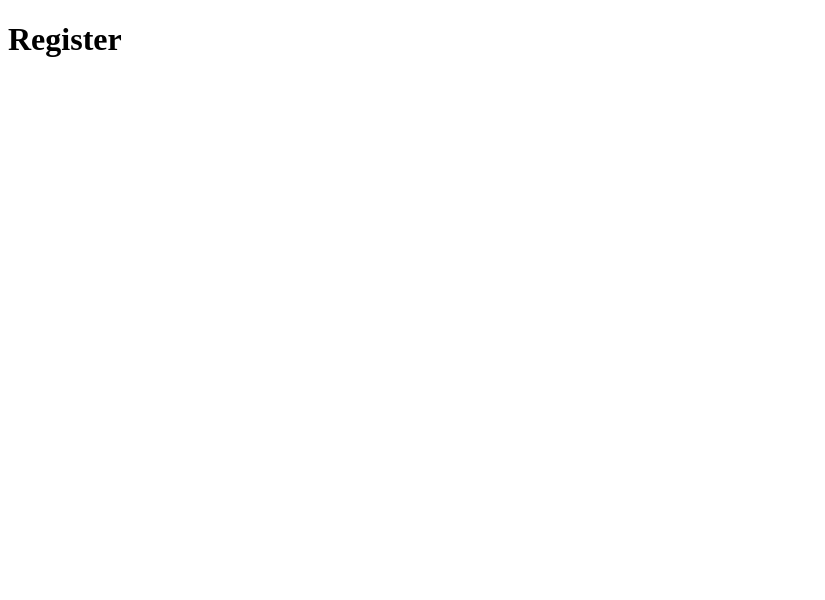
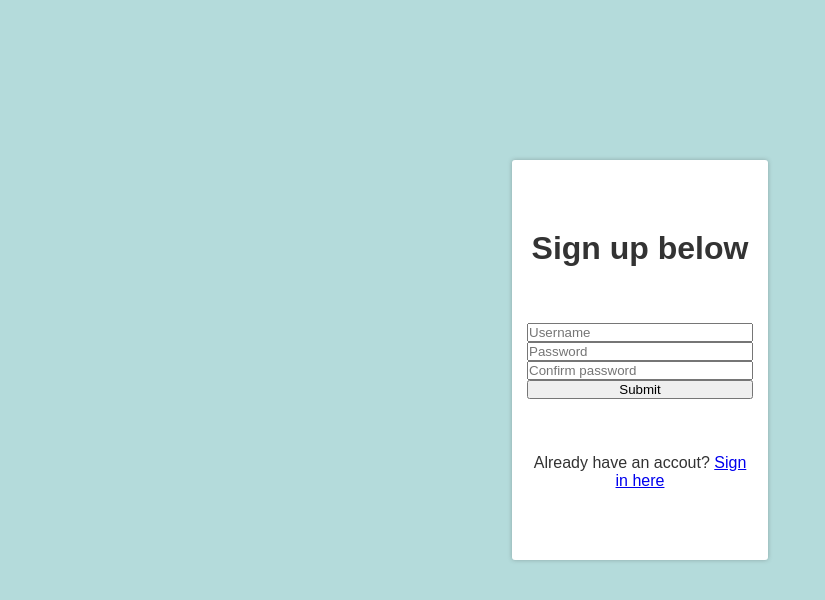
Before and after one commit to sJones1997/client-ecommerce, a React (Create React App) app: page /register in a window 1280 px wide. Shown: the top 600 px of the page, without its empty margins (0-825 px from the left). Built offline with nearby package versions, Linux system fonts and the light colour scheme.

Commit message:
working on registration

```diff
--- a/src/app/App.js
+++ b/src/app/App.js
@@ -3,21 +3,26 @@ import {
   Switch,
   Route
 } from "react-router-dom";
+import './app.css';
 import Homepage from '../features/homepage/Homepage';
 import Login from '../features/login/Login';
 import Register from '../features/register/Register';
-export const baseUrl = 'http://localhost:3000/'
+export const baseUrl = 'http://localhost:3000/api'
 
 function App() {
   return (
     <div className="App">
       <Router>
+        <header>
 
-        <Switch>
-          <Route exact path='/' component={Homepage} />
-          <Route exact path='/login' component={Login} />
-          <Route exact path='/register' component={Register} />
-        </Switch>
+        </header>
+        <main>
+          <Switch>
+            <Route exact path='/' component={Homepage} />
+            <Route exact path='/login' component={Login} />
+            <Route exact path='/register' component={Register} />
+          </Switch>
+        </main>
       </Router>
     </div>
   );
--- /dev/null
+++ b/src/app/app.css
@@ -0,0 +1,17 @@
+*{
+    padding: 0;
+    margin: 0;
+}
+
+@import url('https://fonts.googleapis.com/css2?family=Raleway:wght@300;400;600&display=swap');
+
+html, body {
+    overflow-x: hidden;
+}
+
+.App {
+    background-color: #b4dbdb;
+    height: 100vh;
+    color: #333;
+    font-family: 'Raleway', sans-serif;
+}
--- /dev/null
+++ b/src/app/store.js
@@ -0,0 +1,8 @@
+import { configureStore, applyMiddleware } from "@reduxjs/toolkit";
+import registerReducer from '../features/register/registerSlice';
+
+export default configureStore({
+    reducer: {
+        registerSlice: registerReducer
+    }
+}, applyMiddleware);
--- a/src/features/register/Register.js
+++ b/src/features/register/Register.js
@@ -1,9 +1,49 @@
+import {useState} from 'react'
+import { Link } from 'react-router-dom';
+import {submitCredentials} from './registerSlice';
+import './register.css';
+import { useDispatch } from 'react-redux';
 
 
 export default function Register(){
+
+    const [username, setUsername] = useState('');
+    const [password, setPassword] = useState('');
+    const [confirmPassword, setConfirmPassword] = useState('');
+    const dispatch = useDispatch();
+
+    const handleUserNameChange = e => {
+        setUsername(e.target.value)
+    }
+
+    const handlePasswordChange = e => {
+        setPassword(e.target.value)
+    }
+
+    const handlePasswordConfirmChange = e => {
+        setConfirmPassword(e.target.value)
+    }
+
+    const handleSubmit = e => {
+        e.preventDefault();
+        dispatch(submitCredentials({username: username, password: password, confirmPassword: confirmPassword}));
+
+    }
+
     return (
-        <div>
-            <h1>Register</h1>
+        <div className="registerContainer">
+            <div className="formContainer">
+                <h1>Sign up below</h1>
+                <form onSubmit={(e) => handleSubmit(e)}>
+                    <input type="text" name="username" onChange={handleUserNameChange} value={username} placeholder="Username" required/>
+                    <input type="password" name="password" onChange={handlePasswordChange} value={password} placeholder="Password" required />
+                    <input type="password" name="passwordConfirm" onChange={handlePasswordConfirmChange} value={confirmPassword} placeholder="Confirm password" required />
+                    <input type="submit" value="Submit" />
+                </form>
+                <div className="login-prompt">
+                    <p>Already have an accout? <Link to='/login'>Sign in here</Link></p>
+                </div>
+            </div>
         </div>
     )
 }
--- /dev/null
+++ b/src/features/register/register.css
@@ -0,0 +1,27 @@
+.registerContainer {
+    height:100vh;
+    display: flex;
+    justify-content: center;
+    align-items: center;
+}
+
+.registerContainer .formContainer {
+    padding:15px;
+    box-sizing: border-box;
+    background-color: #fff;
+    width:20%;
+    height:50%;
+    border-radius: 3px;
+    box-shadow: 0 0 4px rgba(66,66,66,0.35);
+    text-align: center;
+    transform: translateY(-10%);
+    display: flex;
+    flex-direction: column;
+    justify-content: space-evenly;
+}
+
+.registerContainer .formContainer form {
+    display: flex;
+    flex-direction: column;
+
+}
--- /dev/null
+++ b/src/features/register/registerSlice.js
@@ -0,0 +1,32 @@
+import {createAsyncThunk, createSlice} from "@reduxjs/toolkit";
+import {baseUrl} from '../../app/App';
+
+export const submitCredentials = createAsyncThunk(
+    'registerSlice/submitDetails',
+    async (userObj) => {
+        const {username, password, confirmPassword} = userObj;
+        const basic = `${username}.${password}.${confirmPassword}`;
+        const basicEncoded = Buffer.from(basic).toString('base64');
+        console.log(basicEncoded)
+        const data = await fetch(`${baseUrl}/users`, {
+            method: 'POST',
+            headers: {
+                'Accept': 'application/json',
+                'Authorization': `Basic ${basicEncoded}`
+            }
+        });
+        const json = await data.json();
+        console.log(json);
+
+    }
+)
+
+const registerSlice = createSlice({
+    name: 'registerSlice',
+    initialState: [],
+    reducers: {
+
+    }
+});
+
+export default registerSlice.reducer;
--- a/src/index.js
+++ b/src/index.js
@@ -1,12 +1,16 @@
 import React from 'react';
 import ReactDOM from 'react-dom';
 import App from './app/App';
+import { Provider } from 'react-redux';
 import reportWebVitals from './reportWebVitals';
+import store from './app/store';
 
 ReactDOM.render(
-  <React.StrictMode>
-    <App />
-  </React.StrictMode>,
+  <Provider store={store}>
+    <React.StrictMode>
+      <App />
+    </React.StrictMode>
+  </Provider>,
   document.getElementById('root')
 );
 
```
